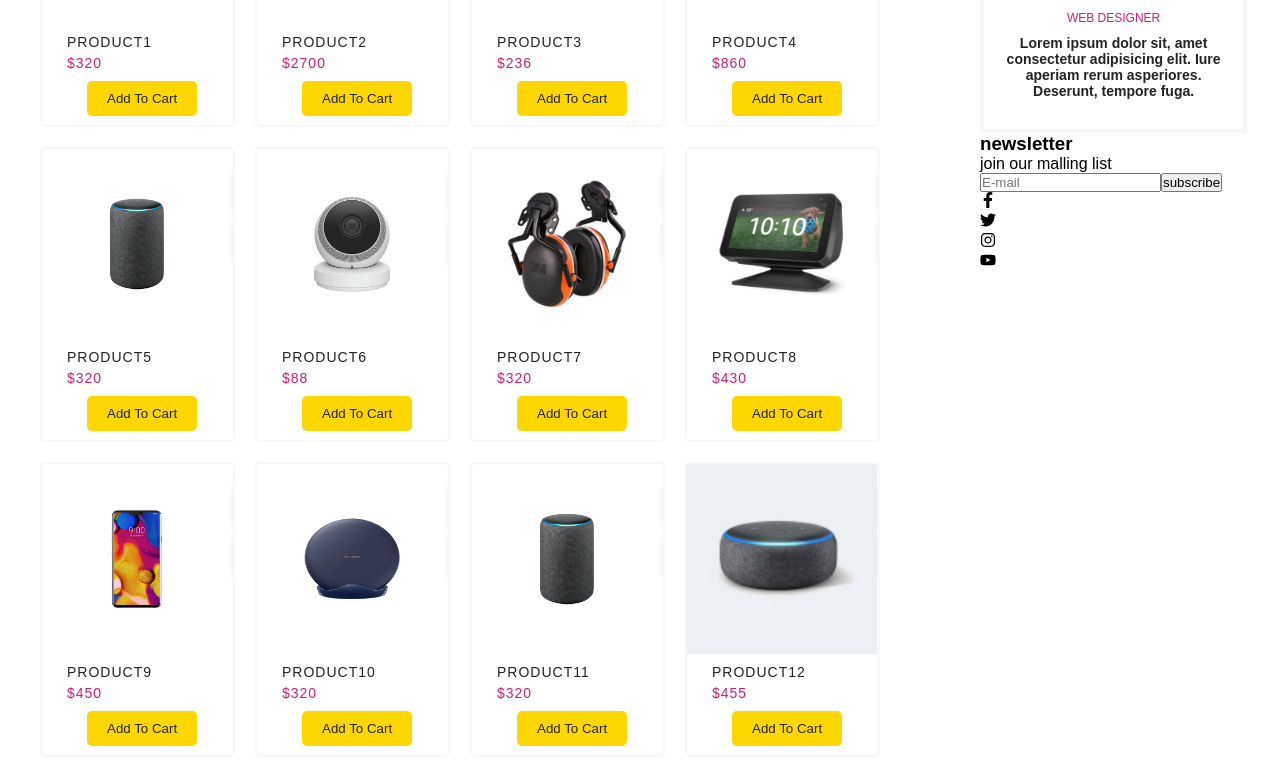
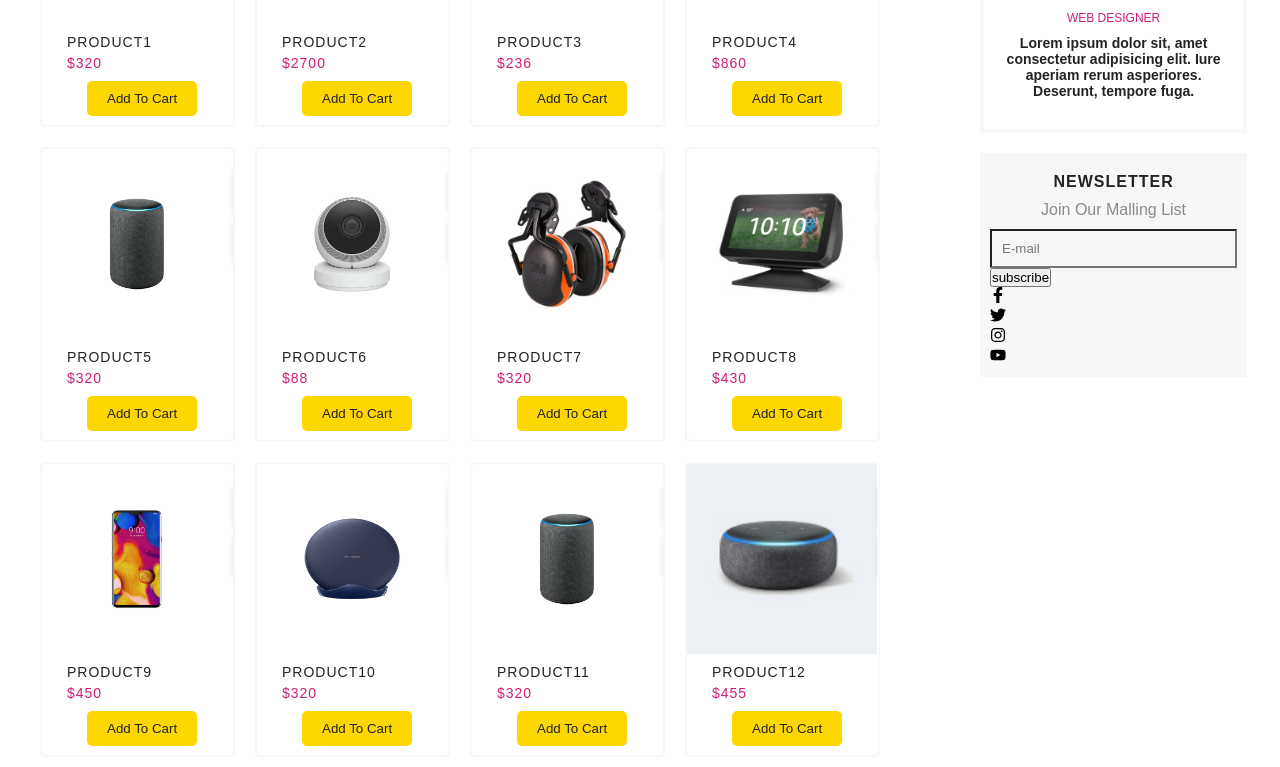
Before and after one commit to BEKZOD-VALIEV/Online-shop, a React (Create React App) app: page / in a window 1280 px wide. Shown: the part 1042-1809 px from the top of the page. Built offline with nearby package versions, Linux system fonts and the light colour scheme.

Commit message:
started form section

```diff
--- a/src/comp/home.css
+++ b/src/comp/home.css
@@ -266,3 +266,36 @@
   font-size: 14px;
   margin-bottom: 20px;
 }
+.home .trending .container .right_box .right_container .newsletter{
+  width: 100%;
+  background: #f6f7f8;
+  margin-top: 20px;
+  padding: 10px 10px;
+}
+.home .trending .container .right_box .right_container .newsletter .head{
+  margin-top: 10px;
+  width: 100%;
+}
+.home .trending .container .right_box .right_container .newsletter .head h3{
+  text-align: center;
+  color: #232323;
+  text-transform: uppercase;
+  font-size: 16px;
+  letter-spacing: 1px;
+}
+.home .trending .container .right_box .right_container .newsletter .form{
+  margin-top: 10px;
+  width: 100%;
+}
+.home .trending .container .right_box .right_container .newsletter .form p{
+  text-align: center;
+  text-transform: capitalize;
+  color: #8a8a8a;
+}
+.home .trending .container .right_box .right_container .newsletter .form input{
+  margin-top: 10px;
+  width: 100%;
+  padding: 10px 10px;
+  background: none;
+  outline: none;
+}
```
